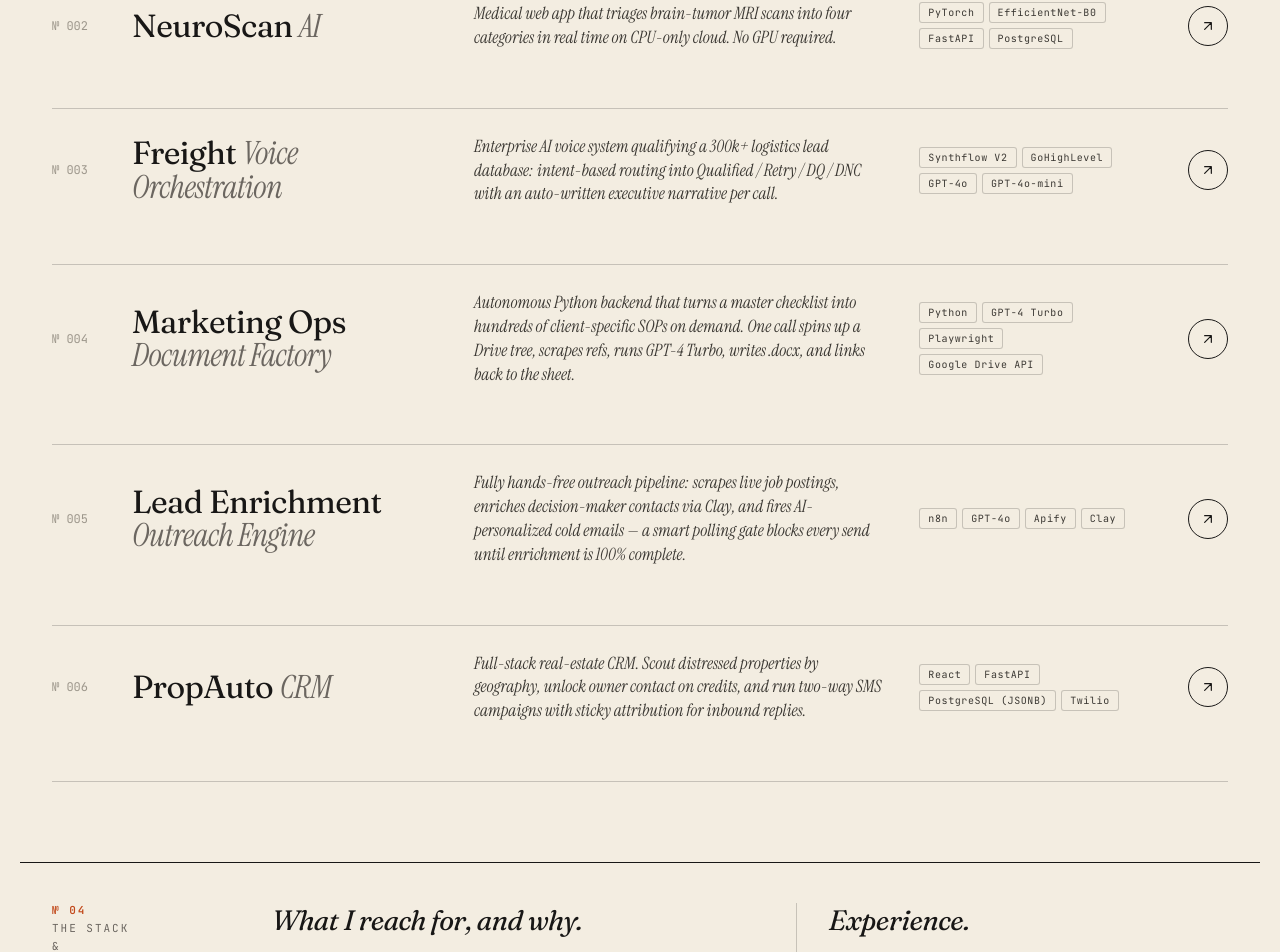
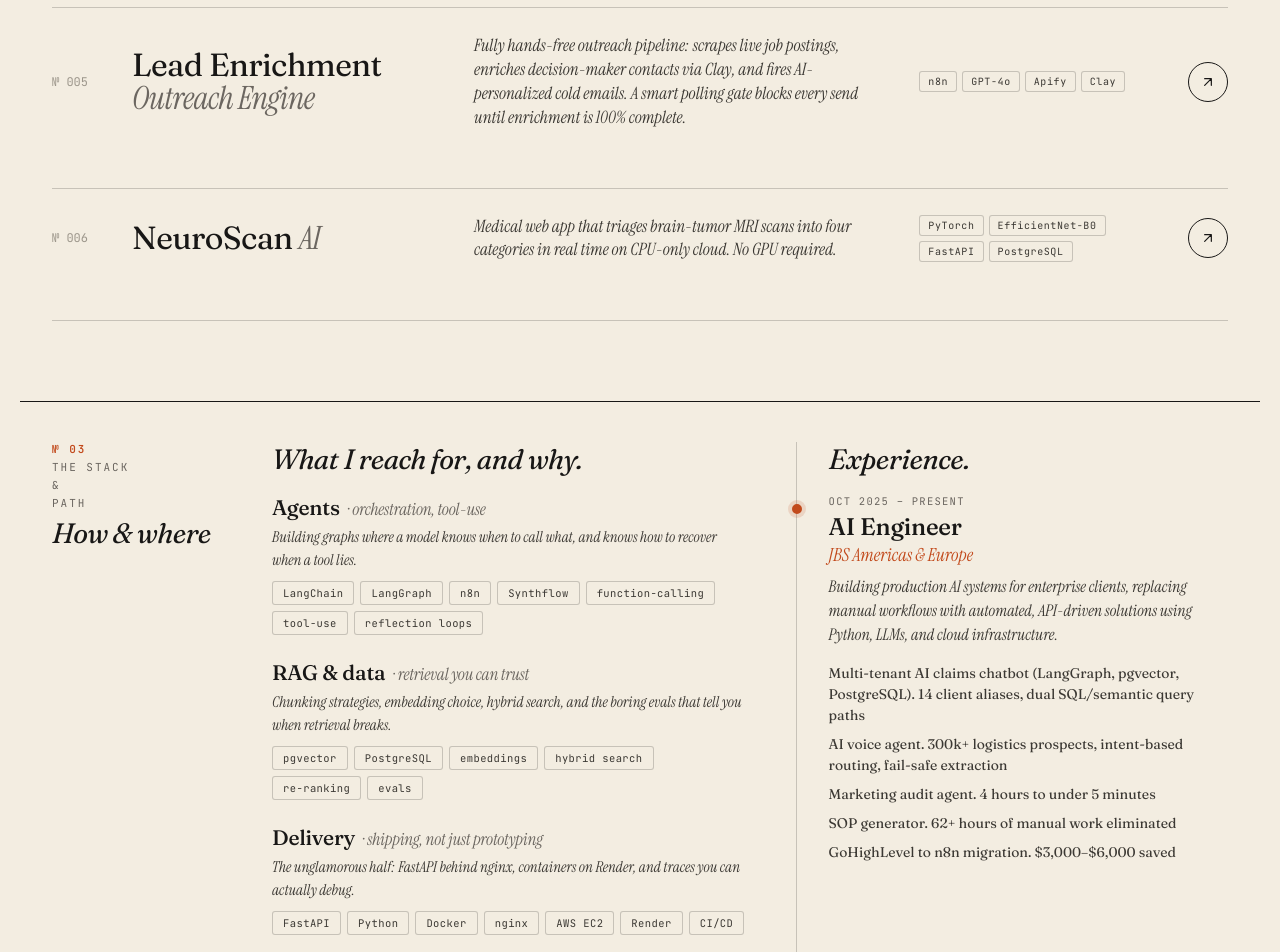
Before and after one commit to muhammadhananbaloch/portfolio-website, a React (Vite) app: page / in a window 1280 px wide. Shown: the part 1807-2759 px from the top of the page. Built offline with nearby package versions, Linux system fonts and the light colour scheme; the HTML template or start-up script is replaced by a standard one.

Commit message:
feat: rewrite stats/experience for business impact, reorder projects, remove Now section

```diff
--- a/src/components/Masthead.tsx
+++ b/src/components/Masthead.tsx
@@ -33,7 +33,6 @@ const Masthead = () => {
         </a>
         <nav className="masthead-nav">
           <a href="#work">Work</a>
-          <a href="#now">Now</a>
           <a href="#stack">Stack</a>
           <a href="#experience">Experience</a>
           <a href="#contact" className="cta">Get in touch ↗</a>
--- a/src/components/StackExp.tsx
+++ b/src/components/StackExp.tsx
@@ -25,7 +25,14 @@ const experience = [
     date: "Oct 2025 – Present",
     role: "AI Engineer",
     co: "JBS Americas & Europe",
-    body: "Driving enterprise innovation by architecting autonomous AI systems that solve complex operational challenges, from intelligent voice agents to automated audit pipelines that deliver measurable business value.",
+    body: "Building production AI systems for enterprise clients, replacing manual workflows with automated, API-driven solutions using Python, LLMs, and cloud infrastructure.",
+    highlights: [
+      "Multi-tenant AI claims chatbot (LangGraph, pgvector, PostgreSQL). 14 client aliases, dual SQL/semantic query paths",
+      "AI voice agent. 300k+ logistics prospects, intent-based routing, fail-safe extraction",
+      "Marketing audit agent. 4 hours to under 5 minutes",
+      "SOP generator. 62+ hours of manual work eliminated",
+      "GoHighLevel to n8n migration. $3,000–$6,000 saved",
+    ],
   },
 ];
 
@@ -33,7 +40,7 @@ const StackExp = () => {
   return (
     <section className="stack-exp" id="stack">
       <div className="sec-head">
-        <span className="num">№ 04</span>
+        <span className="num">№ 03</span>
         The Stack <span style={{ color: "var(--ink-3)" }}>&amp;</span> Path
         <b>How &amp; where</b>
       </div>
@@ -64,6 +71,13 @@ const StackExp = () => {
               <h3>{e.role}</h3>
               <div className="co">{e.co}</div>
               <p>{e.body}</p>
+              {e.highlights && (
+                <ul className="exp-highlights">
+                  {e.highlights.map((h, j) => (
+                    <li key={j}>{h}</li>
+                  ))}
+                </ul>
+              )}
             </div>
           ))}
         </div>
--- a/src/components/Stats.tsx
+++ b/src/components/Stats.tsx
@@ -34,7 +34,6 @@ const Stats = () => {
   }, []);
 
   const projects = useCountUp(7, seen);
-  const languages = useCountUp(4, seen);
   const years = useCountUp(2, seen);
 
   return (
@@ -50,13 +49,6 @@ const Stats = () => {
         </div>
         <div className="stat">
           <div className="n">
-            {Math.round(languages)}
-            <em>+</em>
-          </div>
-          <div className="l">languages &amp; frameworks</div>
-        </div>
-        <div className="stat">
-          <div className="n">
             {Math.round(years)}
             <em> yrs</em>
           </div>
--- a/src/components/Work.tsx
+++ b/src/components/Work.tsx
@@ -27,13 +27,13 @@ const projects: Project[] = [
     tag: "Agentic Workflows · Enterprise",
     internal: true,
     metrics: [
-      { n: "8", l: "interrelated tables" },
-      { n: "1536-d", l: "pgvector embeddings" },
+      { n: "10+", l: "yrs claims data" },
+      { n: "14", l: "client aliases" },
       { n: "185K", l: "token budget guard" },
       { n: "2 paths", l: "SQL · semantic" },
     ],
     summary:
-      "A LangGraph state machine routes each query to either a validated SQL path (sqlglot AST + schema-aware column validator + retry) or a semantic path (cosine search across three vector-indexed tables). A single router call classifies intent AND extracts prefilters. The LLM never touches the returned data, only the 2–4 sentence insight on top of it.",
+      "Insurance adjusters were manually searching across 10+ years of claims data in multiple systems. This hybrid RAG backend lets them query everything in plain English. A LangGraph state machine routes each query to either a validated SQL path (sqlglot AST + schema-aware column validator + retry) or a semantic path (cosine search across three vector-indexed tables). A single router call classifies intent AND extracts prefilters. The LLM never touches the returned data, only the 2–4 sentence insight on top of it.",
     diagram: [
       { x: 20, y: 18, label: "adjuster · NL query", cls: "" },
       { x: 50, y: 18, label: "router · classify + filter", cls: "hi" },
@@ -43,6 +43,114 @@ const projects: Project[] = [
       { x: 50, y: 86, label: "answer · S3 download", cls: "dk" },
     ],
     edges: [[0, 1], [1, 2], [1, 3], [2, 4], [3, 4], [4, 5]],
+  },
+  {
+    id: "freight-voice",
+    title: "Freight",
+    italic: "Voice Orchestration",
+    desc: "Enterprise AI voice system qualifying a 300k+ logistics lead database: intent-based routing into Qualified / Retry / DQ / DNC with an auto-written executive narrative per call.",
+    stack: ["Synthflow V2", "GoHighLevel", "GPT-4o", "GPT-4o-mini", "Webhooks"],
+    tag: "Conversational AI · Logistics",
+    internal: true,
+    metrics: [
+      { n: "300k+", l: "leads addressable" },
+      { n: "4-branch", l: "intent router" },
+      { n: "< 10 min", l: "speed to quote" },
+      { n: "< 80 w", l: "exec narrative" },
+    ],
+    summary:
+      "A freight management client needed to qualify 300k+ cold logistics leads without hiring an SDR team. Lead architect. Built a custom Decision Node that categorizes on intent and professional cooperation, not call duration. A GPT-4o-mini fail-safe reconstructs shipment data (origin, destination, weight, date) from transcripts when the primary API loses fields. A Max-2-calls + 30-min retry state machine protects brand reputation; the inbound path keeps conversation context 24/7 for callbacks.",
+    diagram: [
+      { x: 20, y: 18, label: "300k lead DB", cls: "cr" },
+      { x: 50, y: 18, label: "Synthflow · outbound", cls: "bl" },
+      { x: 80, y: 18, label: "GPT-4o · intent", cls: "hi" },
+      { x: 80, y: 50, label: "Decision Node", cls: "" },
+      { x: 50, y: 70, label: "Qualified / Retry / DQ / DNC", cls: "" },
+      { x: 20, y: 50, label: "fail-safe · 4o-mini", cls: "" },
+      { x: 50, y: 86, label: "GHL · audit + narrative", cls: "dk" },
+    ],
+    edges: [[0, 1], [1, 2], [2, 3], [3, 4], [2, 5], [5, 4], [4, 6]],
+  },
+  {
+    id: "marketing-ops",
+    title: "Marketing Ops",
+    italic: "Document Factory",
+    desc: "Autonomous Python backend that turns a master checklist into hundreds of client-specific SOPs on demand. One call spins up a Drive tree, scrapes refs, runs GPT-4 Turbo, writes .docx, and links back to the sheet.",
+    stack: ["Python", "GPT-4 Turbo", "Playwright", "Google Drive API", "Google Sheets API", "python-docx"],
+    tag: "Agentic Workflows · Operations",
+    internal: true,
+    metrics: [
+      { n: "60h → 1–2h", l: "per client" },
+      { n: "4-level", l: "Drive tree gen" },
+      { n: "6-part", l: "SOP schema" },
+      { n: "idempotent", l: "safe re-runs" },
+    ],
+    summary:
+      "Client teams spent 60+ hours per client manually assembling SOPs from scattered references across the web. Lead Python developer. OAuth 2.0 → clone master sheet → Playwright-powered headless scraper (waits on DOM signals like `data-block-id` for Notion-style JS frames) → GPT-4 Turbo generation forced into a 6-part schema (Overview, Steps, Roles, Tools, QA, Use Case) → python-docx → Drive upload with folder-tree reconciliation → URL written back into the exact sheet cell. Idempotent by design: safe to pause, restart, or re-run.",
+    diagram: [
+      { x: 20, y: 18, label: "REST trigger · biz profile", cls: "" },
+      { x: 50, y: 18, label: "OAuth · clone sheet", cls: "bl" },
+      { x: 80, y: 18, label: "Playwright · scrape refs", cls: "hi" },
+      { x: 80, y: 50, label: "GPT-4 Turbo · 6-part SOP", cls: "" },
+      { x: 50, y: 50, label: "python-docx", cls: "cr" },
+      { x: 20, y: 50, label: "Drive tree · upload", cls: "" },
+      { x: 50, y: 82, label: "write link → source cell", cls: "dk" },
+    ],
+    edges: [[0, 1], [1, 2], [2, 3], [3, 4], [4, 5], [5, 6]],
+  },
+  {
+    id: "propauto",
+    title: "PropAuto",
+    italic: "CRM",
+    desc: "Full-stack real-estate CRM. Scout distressed properties by geography, unlock owner contact on credits, and run two-way SMS campaigns with sticky attribution for inbound replies.",
+    stack: ["React", "FastAPI", "PostgreSQL (JSONB)", "Twilio", "SQLAlchemy", "Docker"],
+    tag: "Infrastructure · Enterprise",
+    internal: true,
+    metrics: [
+      { n: "2-way", l: "SMS orchestration" },
+      { n: "JSONB", l: "lead normalization" },
+      { n: "signed", l: "Twilio webhooks" },
+      { n: "sticky", l: "context attribution" },
+    ],
+    summary:
+      "Real estate investors needed a single system to scout distressed properties, unlock owner contacts, and run two-way SMS campaigns with reply tracking. Built end-to-end. Credit-based unlock UX for lead enrichment, JSONB-backed normalization pipeline, batch SMS outbound engine, and a passive webhook receiver that cryptographically verifies `X-Twilio-Signature` before touching state. The clever bit is sticky context: when a phone number exists in multiple historic campaigns, SQLAlchemy queries cast JSON and mine message history to attribute the reply to the most recent active campaign.",
+    diagram: [
+      { x: 20, y: 18, label: "React · scout UI", cls: "" },
+      { x: 50, y: 18, label: "FastAPI · enrich", cls: "bl" },
+      { x: 80, y: 18, label: "Postgres · JSONB", cls: "cr" },
+      { x: 80, y: 50, label: "Twilio · outbound", cls: "hi" },
+      { x: 50, y: 50, label: "signed webhook in", cls: "" },
+      { x: 20, y: 50, label: "sticky attribution", cls: "" },
+      { x: 50, y: 82, label: "stateful inbox · poll", cls: "dk" },
+    ],
+    edges: [[0, 1], [1, 2], [2, 3], [3, 4], [4, 5], [5, 6]],
+  },
+  {
+    id: "lead-enrichment",
+    title: "Lead Enrichment",
+    italic: "Outreach Engine",
+    desc: "Fully hands-free outreach pipeline: scrapes live job postings, enriches decision-maker contacts via Clay, and fires AI-personalized cold emails. A smart polling gate blocks every send until enrichment is 100% complete.",
+    stack: ["n8n", "GPT-4o", "Apify", "Clay", "Instantly.ai", "JavaScript"],
+    tag: "Agentic Workflows · Growth",
+    internal: true,
+    metrics: [
+      { n: "3–4h → ~10min", l: "per batch" },
+      { n: "30–40", l: "leads per day" },
+      { n: "0", l: "incomplete sends" },
+      { n: "5-source", l: "enrichment waterfall" },
+    ],
+    summary:
+      "A client needed to turn raw job postings into enriched, ready-to-send cold outreach without manual research. n8n orchestrates an Apify Indeed scraper, then GPT-4o compresses raw JDs (8kB+) into 1,500-character bulleted summaries, bypassing Clay's payload ceiling. The key piece: a custom polling gate that derives a `target_count` and holds the workflow in a Wait-and-Check loop until the Enriched Sheet matches it, so Clay's async enrichment always completes before a single email fires. JavaScript Code Nodes flatten wide structures (multiple contacts per posting) into individual lead rows. Instantly.ai injects AI-extracted job highlights as custom variables into cold email templates.",
+    diagram: [
+      { x: 20, y: 18, label: "Apify · Indeed scraper", cls: "" },
+      { x: 50, y: 18, label: "n8n · orchestrate", cls: "bl" },
+      { x: 80, y: 18, label: "GPT-4o · compress JD", cls: "hi" },
+      { x: 80, y: 50, label: "Clay · enrich contacts", cls: "" },
+      { x: 50, y: 50, label: "polling · wait-and-check", cls: "cr" },
+      { x: 20, y: 50, label: "Sheets · state machine", cls: "" },
+      { x: 50, y: 82, label: "Instantly.ai · personalize", cls: "dk" },
+    ],
+    edges: [[0, 1], [1, 2], [2, 3], [3, 4], [4, 5], [5, 4], [4, 6]],
   },
   {
     id: "neuroscan",
@@ -72,114 +180,6 @@ const projects: Project[] = [
       { x: 50, y: 82, label: "4-class · Docker / Render", cls: "dk" },
     ],
     edges: [[0, 1], [1, 2], [1, 3], [1, 4], [4, 5], [4, 6]],
-  },
-  {
-    id: "freight-voice",
-    title: "Freight",
-    italic: "Voice Orchestration",
-    desc: "Enterprise AI voice system qualifying a 300k+ logistics lead database: intent-based routing into Qualified / Retry / DQ / DNC with an auto-written executive narrative per call.",
-    stack: ["Synthflow V2", "GoHighLevel", "GPT-4o", "GPT-4o-mini", "Webhooks"],
-    tag: "Conversational AI · Logistics",
-    internal: true,
-    metrics: [
-      { n: "300k+", l: "leads addressable" },
-      { n: "4-branch", l: "intent router" },
-      { n: "< 10 min", l: "speed to quote" },
-      { n: "< 80 w", l: "exec narrative" },
-    ],
-    summary:
-      "Lead architect. Built a custom Decision Node that categorizes on intent and professional cooperation, not call duration. A GPT-4o-mini fail-safe reconstructs shipment data (origin, destination, weight, date) from transcripts when the primary API loses fields. A Max-2-calls + 30-min retry state machine protects brand reputation; the inbound path keeps conversation context 24/7 for callbacks.",
-    diagram: [
-      { x: 20, y: 18, label: "300k lead DB", cls: "cr" },
-      { x: 50, y: 18, label: "Synthflow · outbound", cls: "bl" },
-      { x: 80, y: 18, label: "GPT-4o · intent", cls: "hi" },
-      { x: 80, y: 50, label: "Decision Node", cls: "" },
-      { x: 50, y: 70, label: "Qualified / Retry / DQ / DNC", cls: "" },
-      { x: 20, y: 50, label: "fail-safe · 4o-mini", cls: "" },
-      { x: 50, y: 86, label: "GHL · audit + narrative", cls: "dk" },
-    ],
-    edges: [[0, 1], [1, 2], [2, 3], [3, 4], [2, 5], [5, 4], [4, 6]],
-  },
-  {
-    id: "marketing-ops",
-    title: "Marketing Ops",
-    italic: "Document Factory",
-    desc: "Autonomous Python backend that turns a master checklist into hundreds of client-specific SOPs on demand. One call spins up a Drive tree, scrapes refs, runs GPT-4 Turbo, writes .docx, and links back to the sheet.",
-    stack: ["Python", "GPT-4 Turbo", "Playwright", "Google Drive API", "Google Sheets API", "python-docx"],
-    tag: "Agentic Workflows · Operations",
-    internal: true,
-    metrics: [
-      { n: "60h → 1–2h", l: "per client" },
-      { n: "4-level", l: "Drive tree gen" },
-      { n: "6-part", l: "SOP schema" },
-      { n: "idempotent", l: "safe re-runs" },
-    ],
-    summary:
-      "Lead Python developer. OAuth 2.0 → clone master sheet → Playwright-powered headless scraper (waits on DOM signals like `data-block-id` for Notion-style JS frames) → GPT-4 Turbo generation forced into a 6-part schema (Overview, Steps, Roles, Tools, QA, Use Case) → python-docx → Drive upload with folder-tree reconciliation → URL written back into the exact sheet cell. Idempotent by design: safe to pause, restart, or re-run.",
-    diagram: [
-      { x: 20, y: 18, label: "REST trigger · biz profile", cls: "" },
-      { x: 50, y: 18, label: "OAuth · clone sheet", cls: "bl" },
-      { x: 80, y: 18, label: "Playwright · scrape refs", cls: "hi" },
-      { x: 80, y: 50, label: "GPT-4 Turbo · 6-part SOP", cls: "" },
-      { x: 50, y: 50, label: "python-docx", cls: "cr" },
-      { x: 20, y: 50, label: "Drive tree · upload", cls: "" },
-      { x: 50, y: 82, label: "write link → source cell", cls: "dk" },
-    ],
-    edges: [[0, 1], [1, 2], [2, 3], [3, 4], [4, 5], [5, 6]],
-  },
-  {
-    id: "lead-enrichment",
-    title: "Lead Enrichment",
-    italic: "Outreach Engine",
-    desc: "Fully hands-free outreach pipeline: scrapes live job postings, enriches decision-maker contacts via Clay, and fires AI-personalized cold emails — a smart polling gate blocks every send until enrichment is 100% complete.",
-    stack: ["n8n", "GPT-4o", "Apify", "Clay", "Instantly.ai", "JavaScript"],
-    tag: "Agentic Workflows · Growth",
-    internal: true,
-    metrics: [
-      { n: "0", l: "sends on incomplete data" },
-      { n: "hours", l: "manual work per batch" },
-      { n: "AI-written", l: "copy per lead" },
-      { n: "waterfall", l: "multi-source enrichment" },
-    ],
-    summary:
-      "Built for a client acquiring leads from job postings. n8n orchestrates an Apify Indeed scraper, then GPT-4o compresses raw JDs (8kB+) into 1,500-character bulleted summaries — bypassing Clay's payload ceiling. The key piece: a custom polling gate that derives a `target_count` and holds the workflow in a Wait-and-Check loop until the Enriched Sheet matches it, so Clay's async enrichment always completes before a single email fires. JavaScript Code Nodes flatten wide structures (multiple contacts per posting) into individual lead rows. Instantly.ai injects AI-extracted job highlights as custom variables into cold email templates.",
-    diagram: [
-      { x: 20, y: 18, label: "Apify · Indeed scraper", cls: "" },
-      { x: 50, y: 18, label: "n8n · orchestrate", cls: "bl" },
-      { x: 80, y: 18, label: "GPT-4o · compress JD", cls: "hi" },
-      { x: 80, y: 50, label: "Clay · enrich contacts", cls: "" },
-      { x: 50, y: 50, label: "polling · wait-and-check", cls: "cr" },
-      { x: 20, y: 50, label: "Sheets · state machine", cls: "" },
-      { x: 50, y: 82, label: "Instantly.ai · personalize", cls: "dk" },
-    ],
-    edges: [[0, 1], [1, 2], [2, 3], [3, 4], [4, 5], [5, 4], [4, 6]],
-  },
-  {
-    id: "propauto",
-    title: "PropAuto",
-    italic: "CRM",
-    desc: "Full-stack real-estate CRM. Scout distressed properties by geography, unlock owner contact on credits, and run two-way SMS campaigns with sticky attribution for inbound replies.",
-    stack: ["React", "FastAPI", "PostgreSQL (JSONB)", "Twilio", "SQLAlchemy", "Docker"],
-    tag: "Infrastructure · Enterprise",
-    internal: true,
-    metrics: [
-      { n: "2-way", l: "SMS orchestration" },
-      { n: "JSONB", l: "lead normalization" },
-      { n: "signed", l: "Twilio webhooks" },
-      { n: "sticky", l: "context attribution" },
-    ],
-    summary:
-      "Built end-to-end. Credit-based unlock UX for lead enrichment, JSONB-backed normalization pipeline, batch SMS outbound engine, and a passive webhook receiver that cryptographically verifies `X-Twilio-Signature` before touching state. The clever bit is sticky context: when a phone number exists in multiple historic campaigns, SQLAlchemy queries cast JSON and mine message history to attribute the reply to the most recent active campaign.",
-    diagram: [
-      { x: 20, y: 18, label: "React · scout UI", cls: "" },
-      { x: 50, y: 18, label: "FastAPI · enrich", cls: "bl" },
-      { x: 80, y: 18, label: "Postgres · JSONB", cls: "cr" },
-      { x: 80, y: 50, label: "Twilio · outbound", cls: "hi" },
-      { x: 50, y: 50, label: "signed webhook in", cls: "" },
-      { x: 20, y: 50, label: "sticky attribution", cls: "" },
-      { x: 50, y: 82, label: "stateful inbox · poll", cls: "dk" },
-    ],
-    edges: [[0, 1], [1, 2], [2, 3], [3, 4], [4, 5], [5, 6]],
   },
 ];
 
@@ -247,7 +247,7 @@ const Work = () => {
     <section className="work-sec" id="work">
       <div className="work-head">
         <div className="sec-head" style={{ position: "static" }}>
-          <span className="num">№ 03</span>
+          <span className="num">№ 02</span>
           Selected Work
           <b>Case files</b>
         </div>
--- a/src/pages/Index.tsx
+++ b/src/pages/Index.tsx
@@ -2,7 +2,6 @@ import { useEffect } from "react";
 import Masthead from "@/components/Masthead";
 import Hero from "@/components/Hero";
 import Stats from "@/components/Stats";
-import Now from "@/components/Now";
 import Work from "@/components/Work";
 import StackExp from "@/components/StackExp";
 import QuoteContact from "@/components/QuoteContact";
@@ -23,7 +22,6 @@ const Index = () => {
       <Masthead />
       <Hero />
       <Stats />
-      <Now />
       <Work />
       <StackExp />
       <QuoteContact />
--- a/src/styles/portfolio.css
+++ b/src/styles/portfolio.css
@@ -497,6 +497,14 @@ body.portfolio::before{
   font-family:var(--italic-serif);font-style:italic;font-size:16px;line-height:1.5;color:var(--ink-2);margin:0;
   max-width:480px;
 }
+.exp-highlights{
+  list-style:none;padding:0;margin:12px 0 0;max-width:480px;
+}
+.exp-highlights li{
+  font-family:var(--body-sans);font-size:14px;line-height:1.5;color:var(--ink-2);
+  padding:4px 0;border-bottom:1px solid var(--rule-1);
+}
+.exp-highlights li:last-child{border-bottom:none}
 
 /* ------------- QUOTE ------------- */
 .quote-band{
```
Also changed, not shown: 2 other files (tests, documents, lock files or other folders).
